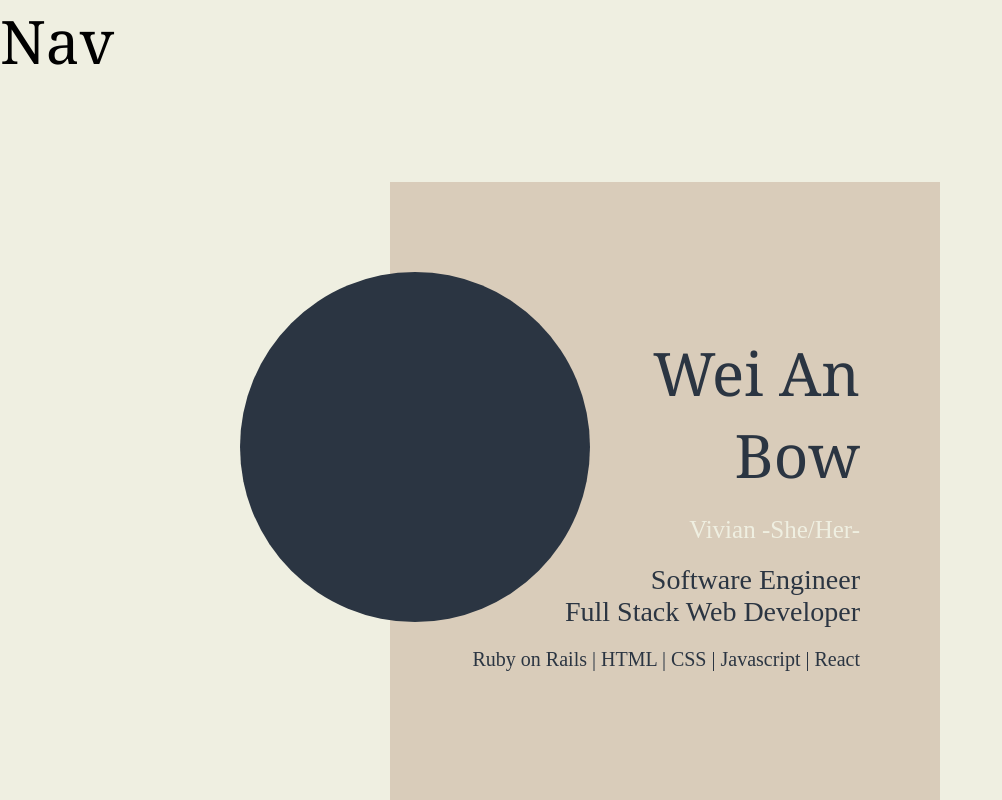
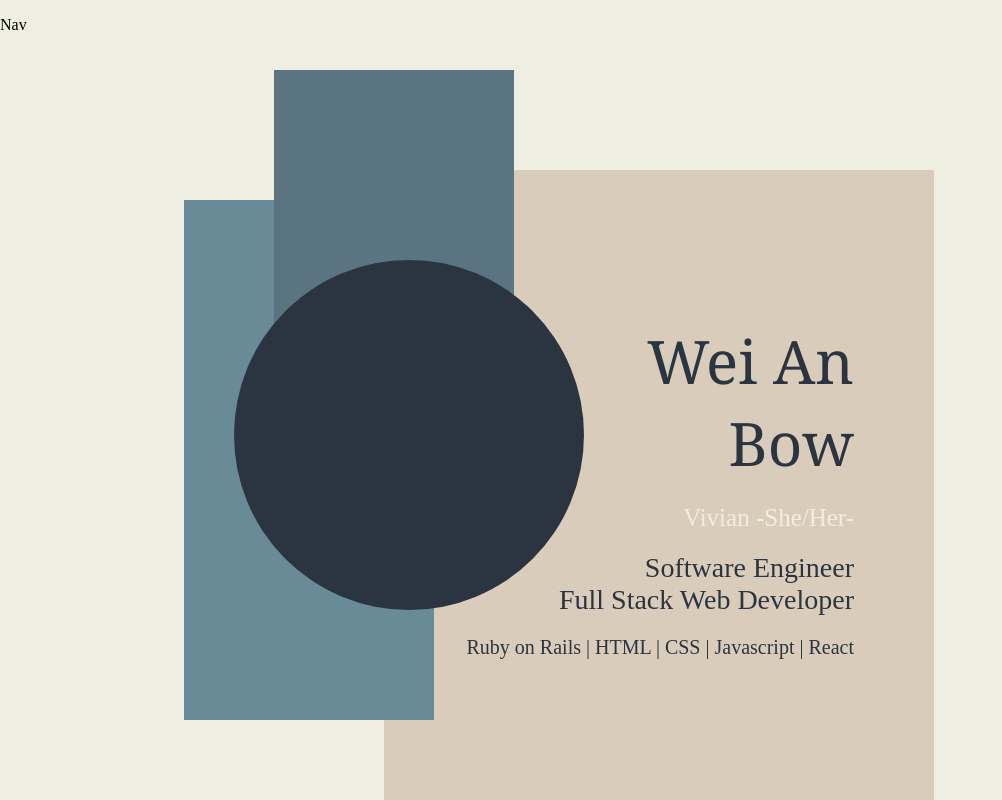
Before and after one commit to VivianBao/portfolio, a React (Create React App) app: page / in a window 1280 px wide. Shown: the top 800 px of the page, without its empty margins (0-1002 px from the left). Built offline with nearby package versions, Linux system fonts and the light colour scheme; a web font is replaced by a local one.

Commit message:
Added snap-scroll effect

```diff
--- a/src/App.js
+++ b/src/App.js
@@ -7,14 +7,16 @@ import SideBar from "./components/SideBar"
 
 function App() {
   return (
-    <div className="App">
+    <div className="app">
       <Navbar/>
-      <Landing />
-        {/* <ProjectIndex />
-        <Contact /> */}
-      <SideBar/>
+      <div className="sections">
+        <Landing />
+        <ProjectIndex />
+        <Contact />
+        <SideBar/>
+      </div>
     </div>
-  );
+  )
 }
 
 export default App;
--- a/src/components/Contact.js
+++ b/src/components/Contact.js
@@ -2,8 +2,8 @@ import React from "react"
 
 export default function Contact() {
   return(
-    <>
+    <div>
       <h1>This is contact</h1>
-    </>
+    </div>
   )
 }
--- a/src/components/Landing.js
+++ b/src/components/Landing.js
@@ -8,16 +8,16 @@ export default function Landing() {
       <div className="landing-container">
         <div className="landing--brown-block">
           <div className="text">
-            <h1>Wei An</h1>          {/* 72pt */}
-            <h1>Bow</h1>             {/* 72pt */}
-            <h4>Vivian -She/Her-</h4>   {/* 25pt */}
-            <h3>Software Engineer</h3>  {/* 28pt */}
-            <h3>Full Stack Web Developer</h3> {/* 28pt */}
-            <h5>Ruby on Rails | HTML | CSS | Javascript | React</h5>  {/* 20pt */}
+            <h1>Wei An</h1>
+            <h1>Bow</h1>
+            <h4>Vivian -She/Her-</h4>
+            <h3>Software Engineer</h3>
+            <h3>Full Stack Web Developer</h3>
+            <h5>Ruby on Rails | HTML | CSS | Javascript | React</h5>
           </div>
+          <div className="blue-block"></div>
+          <div className="dark-blue-block"></div>
           <div className="profile-pic"></div>
-          <div className="dark-blue-block"></div>
-          <div className="blue-block"></div>
         </div>
       </div>
 
--- a/src/components/Navbar.js
+++ b/src/components/Navbar.js
@@ -1,9 +1,9 @@
 import React from "react"
-
+import "../styles/Navbar.scss"
 export default function Navbar() {
   return (
-    <>
-      <h1>Nav</h1>
-    </>
+    <div className="navbar">
+      <p>Nav</p>
+    </div>
   )
 }
--- a/src/styles/App.scss
+++ b/src/styles/App.scss
@@ -1,5 +1,18 @@
 @import './_colors.scss';
 
-.App{
-  // height: 100vh;
+.app{
+  height: 100vh;
+  .sections{
+    width: 100%;
+    height: 100vh;
+    overflow: scroll;
+    scroll-snap-type: y mandatory;
+    position: relative;
+    top: 50px;
+    > * {
+      width: 100vw;
+      height: 100vh;
+      scroll-snap-align: start;
+    }
+  }
 }
--- a/src/styles/Landing.scss
+++ b/src/styles/Landing.scss
@@ -1,4 +1,5 @@
 @import './_colors.scss';
+
 
 .landing-container{
   height: 100%;
@@ -9,10 +10,10 @@
   color: $dark-blue;
   text-align: right;
   width: 550px;
-  height: 1200px;
-  margin-left: 390px;
-  margin-top: 100px;
+  height: calc(100vh - 170px);
   position: relative;
+  left: 30%;
+  top: 120px;
   .text{
     padding-top: 150px;
     padding-right: 80px;
@@ -33,10 +34,22 @@
     top: 90px;
     left: -150px;
   }
+
   .dark-blue-block{
     position: absolute;
+    width: 240px;
+    height: 450px;
+    background-color: $blue;
+    top: -100px;
+    left: -110px;
   }
+
   .blue-block{
     position: absolute;
+    width: 250px;
+    height: 520px;
+    background-color: $light-blue;
+    top: 30px;
+    left: -200px;
   }
 }
--- /dev/null
+++ b/src/styles/Navbar.scss
@@ -0,0 +1,8 @@
+@import './_colors.scss';
+
+.navbar {
+  width: 100%;
+  height: 50px;
+  position: fixed;
+  background-color: $background-brown;
+}
```
